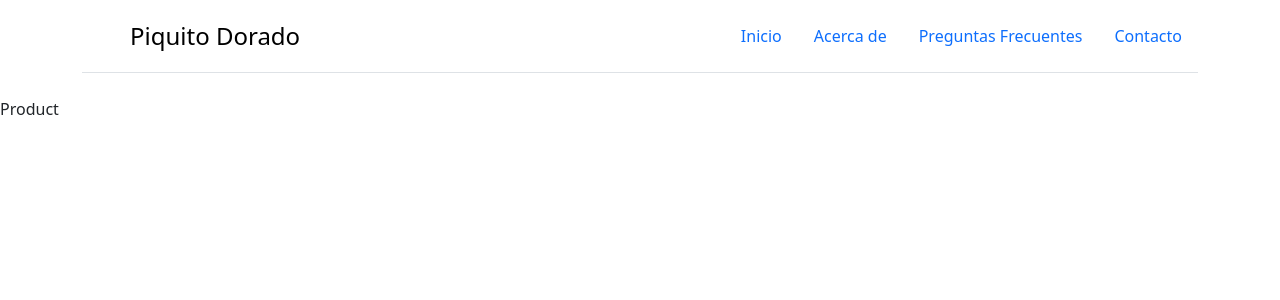
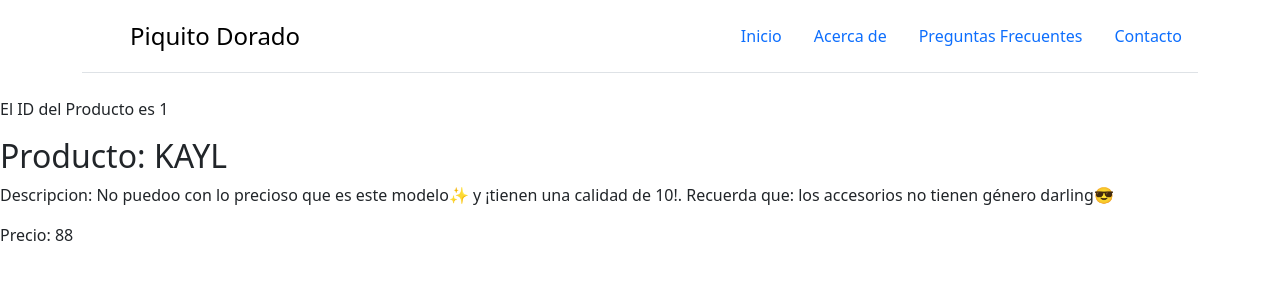
Before and after one commit to warderer/des-app-web-av-2023, a React (Vite) app in the folder 04-piquito-de-oro/: page /product/1 in a window 1280 px wide. Shown: the top 300 px of the page. Built offline with nearby package versions, Linux system fonts and the light colour scheme.

Commit message:
✨ useParams en Product

```diff
--- a/04-piquito-de-oro/src/pages/Product.jsx
+++ b/04-piquito-de-oro/src/pages/Product.jsx
@@ -1,6 +1,34 @@
+import { useState, useEffect } from 'react'
+import { useParams } from 'react-router-dom'
+
 const Product = () => {
+  const myRequest = new Request('../assets/lentes.json')
+  const [product, setProduct] = useState({})
+  const productId = useParams().id
+
+  useEffect(() => {
+    fetch(myRequest)
+      .then((response) => {
+        return response.json()
+      }).then((glasses) => {
+        const oneProduct = glasses.find((item) => item.id === productId)
+        setProduct(oneProduct)
+      }).catch((error) => {
+        console.error(error)
+      })
+  }, [])
+
+  if (!product) {
+    return <div>Error: Producto no encontrado</div>
+  }
+
   return (
-    <div>Product</div>
+    <div>
+      <p>El ID del Producto es {productId}</p>
+      <h2>Producto: {product.title}</h2>
+      <p>Descripcion: {product.description}</p>
+      <p>Precio: {product.price}</p>
+    </div>
   )
 }
 export default Product
```
